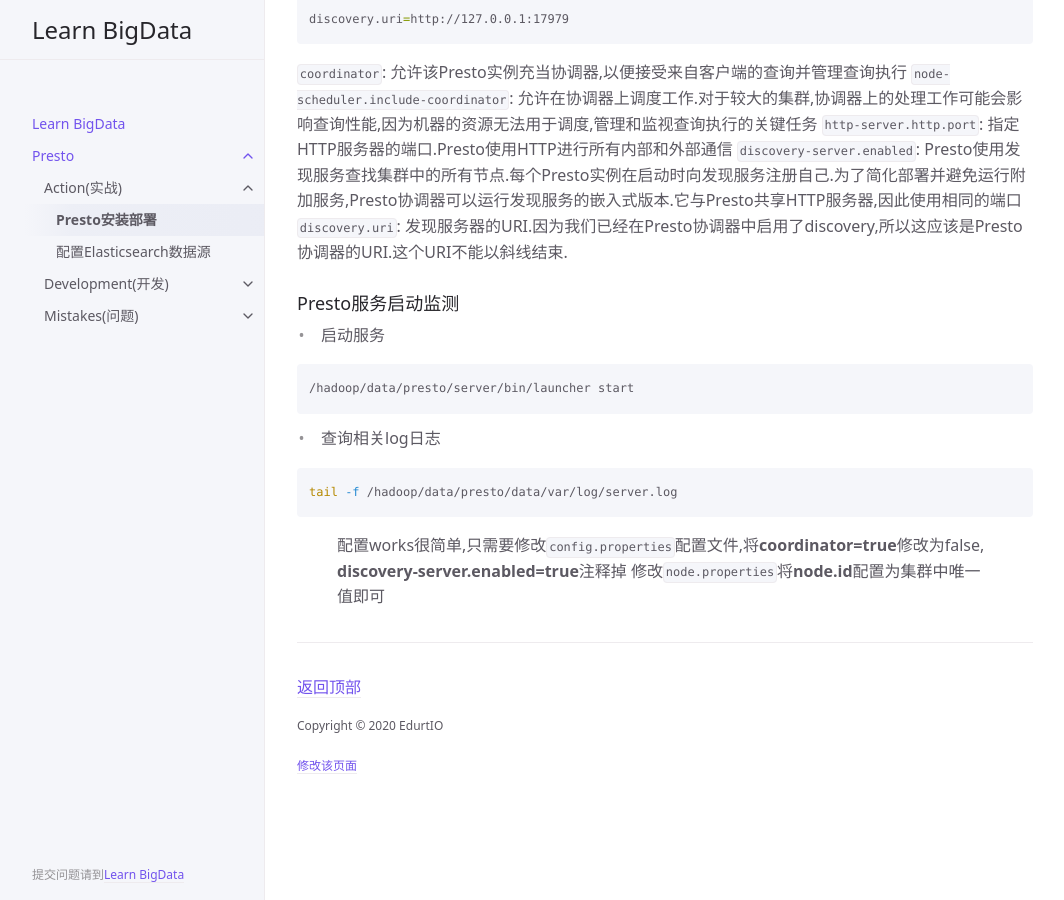
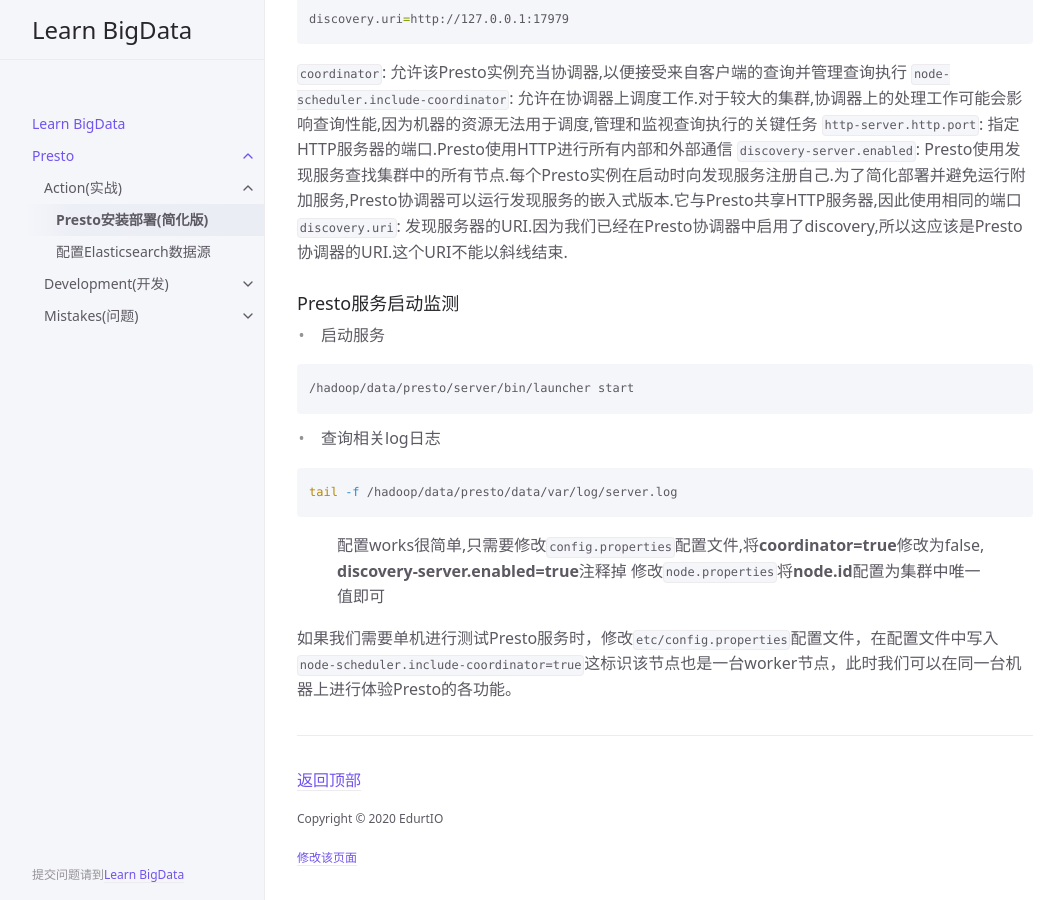
Before and after one commit to EdurtIO/learn-bigdata.incubator.edurt.io, a Jekyll site: the page built from docs/Presto/Action/get-started.md, in a window 1280 px wide and 900 px high, scrolled down 2019 px. Shown: the whole window, without its empty margins (107-1171 px from the left). Built offline with Jekyll 4.4.1, drawn with Linux system fonts in a browser that asks for light colours; some of the changed text lies outside the part shown.

Commit message:
修改Presto安装部署文档支持单节点服务集群服务

```diff
--- a/docs/Presto/Action/get-started.md
+++ b/docs/Presto/Action/get-started.md
@@ -1,6 +1,6 @@
 ---
 layout: default
-title: Presto安装部署
+title: Presto安装部署(简化版)
 nav_order: 1
 has_children: false
 parent: Action(实战)
@@ -123,3 +123,5 @@ tail -f /hadoop/data/presto/data/var/log/server.log
 
 > 配置works很简单,只需要修改`config.properties`配置文件,将**coordinator=true**修改为false, **discovery-server.enabled=true**注释掉
 > 修改`node.properties`将**node.id**配置为集群中唯一值即可
+
+如果我们需要单机进行测试Presto服务时，修改`etc/config.properties`配置文件，在配置文件中写入`node-scheduler.include-coordinator=true`这标识该节点也是一台worker节点，此时我们可以在同一台机器上进行体验Presto的各功能。
```
